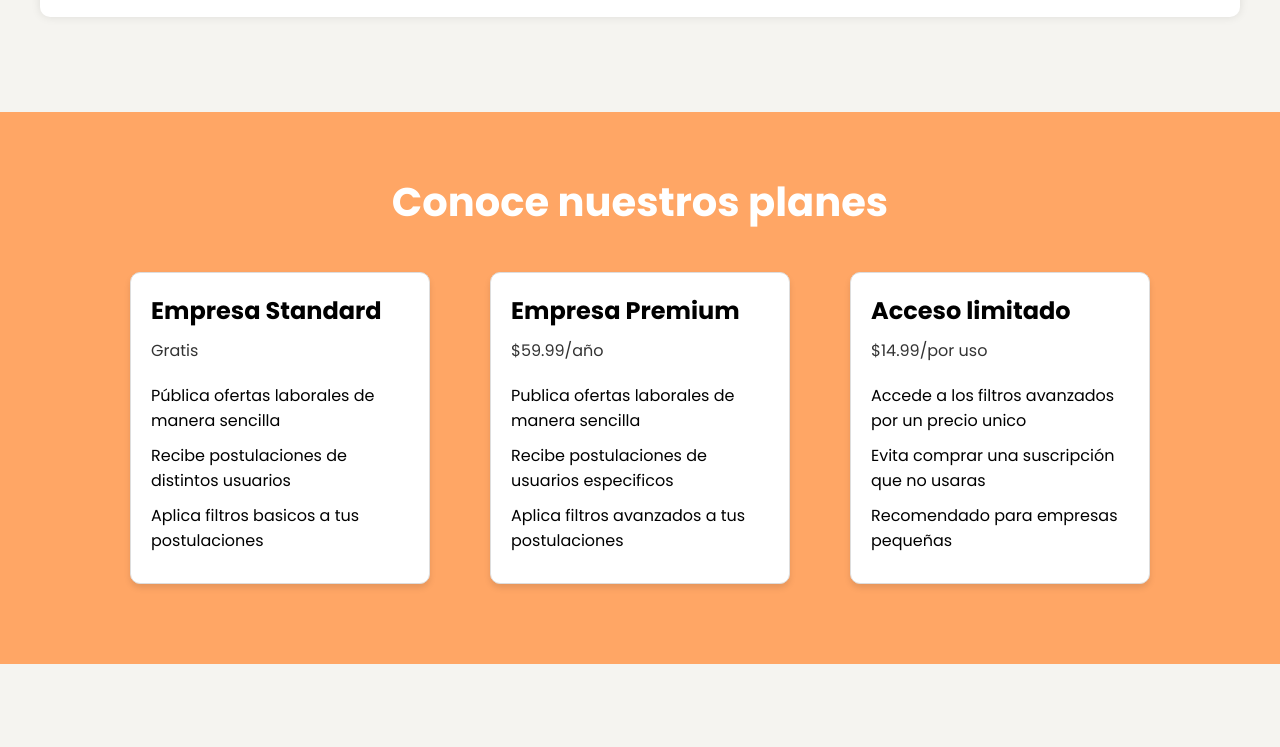
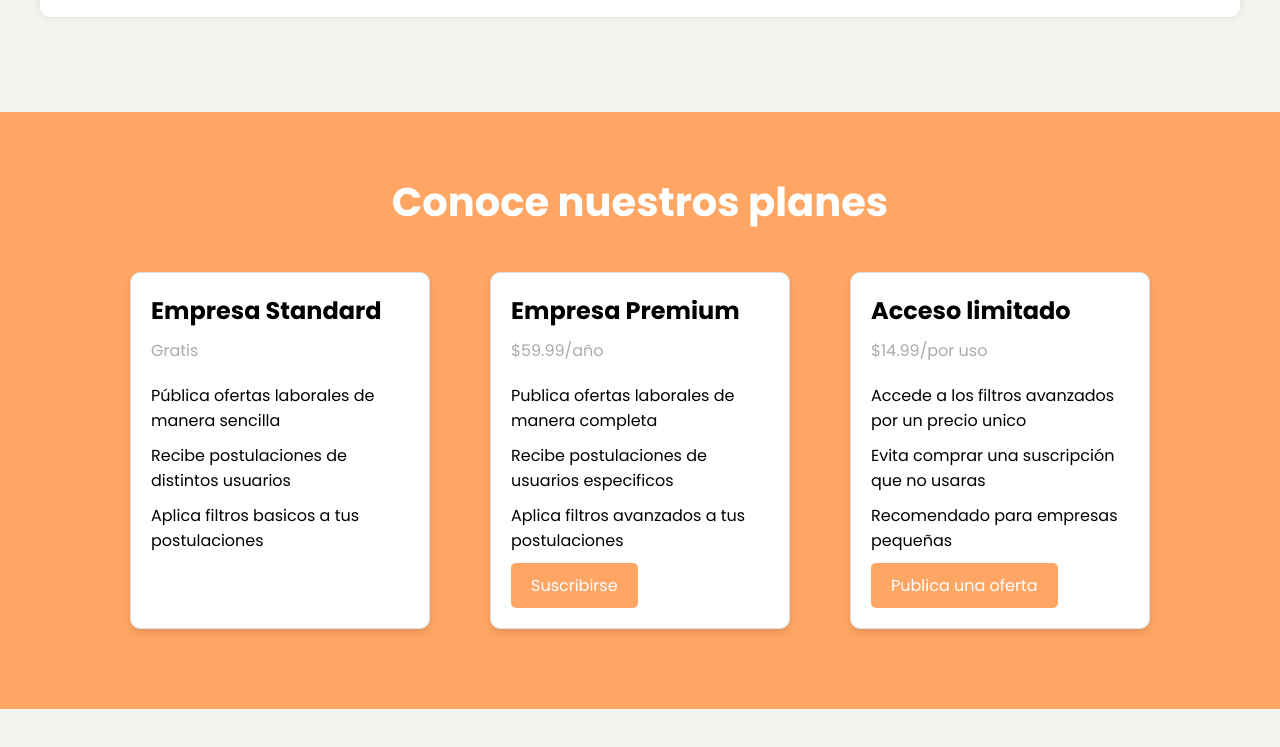
Before and after one commit to JobHub-UPC/landing-page, a plain HTML site: page index.html in a window 1280 px wide. Shown: the part 3418-4165 px from the top of the page. Before the commit the page ends 4132 px from the top, so only its background shows below. Drawn offline with Linux system fonts and the light colour scheme; a script that the page names is missing.

Commit message:
Creacion de boton para precios

```diff
--- a/css/styles.css
+++ b/css/styles.css
@@ -585,8 +585,18 @@ img {
 
 .price {
     font-size: 1em;
-    color: #333;
+    color: #33333369;
     margin-bottom: 20px;
+}
+
+.suscripcion-button {
+    display: inline-block;
+    padding: 10px 20px;
+    background-color: #FFA665;
+    color: #fff;
+    text-decoration: none;
+    border-radius: 5px;
+    transition: background-color 0.3s;
 }
 
 /*Para celu*/
--- a/index.html
+++ b/index.html
@@ -168,10 +168,11 @@
                 <h2>Empresa Premium</h2>
                 <p class="price">$59.99/año</p>
                 <ul>
-                    <li>Publica ofertas laborales de manera sencilla</li>
+                    <li>Publica ofertas laborales de manera completa</li>
                     <li>Recibe postulaciones de usuarios especificos</li>
                     <li>Aplica filtros avanzados a tus postulaciones</li>
                 </ul>
+                <a href="#" class="suscripcion-button">Suscribirse</a>
             </div>
             <div class="precio-card">
                 <h2>Acceso limitado</h2>
@@ -181,6 +182,7 @@
                     <li>Evita comprar una suscripción que no usaras</li>
                     <li>Recomendado para empresas pequeñas</li>
                 </ul>
+                <a href="#" class="suscripcion-button">Publica una oferta</a>
             </div>
         </div>
     </section>
```
